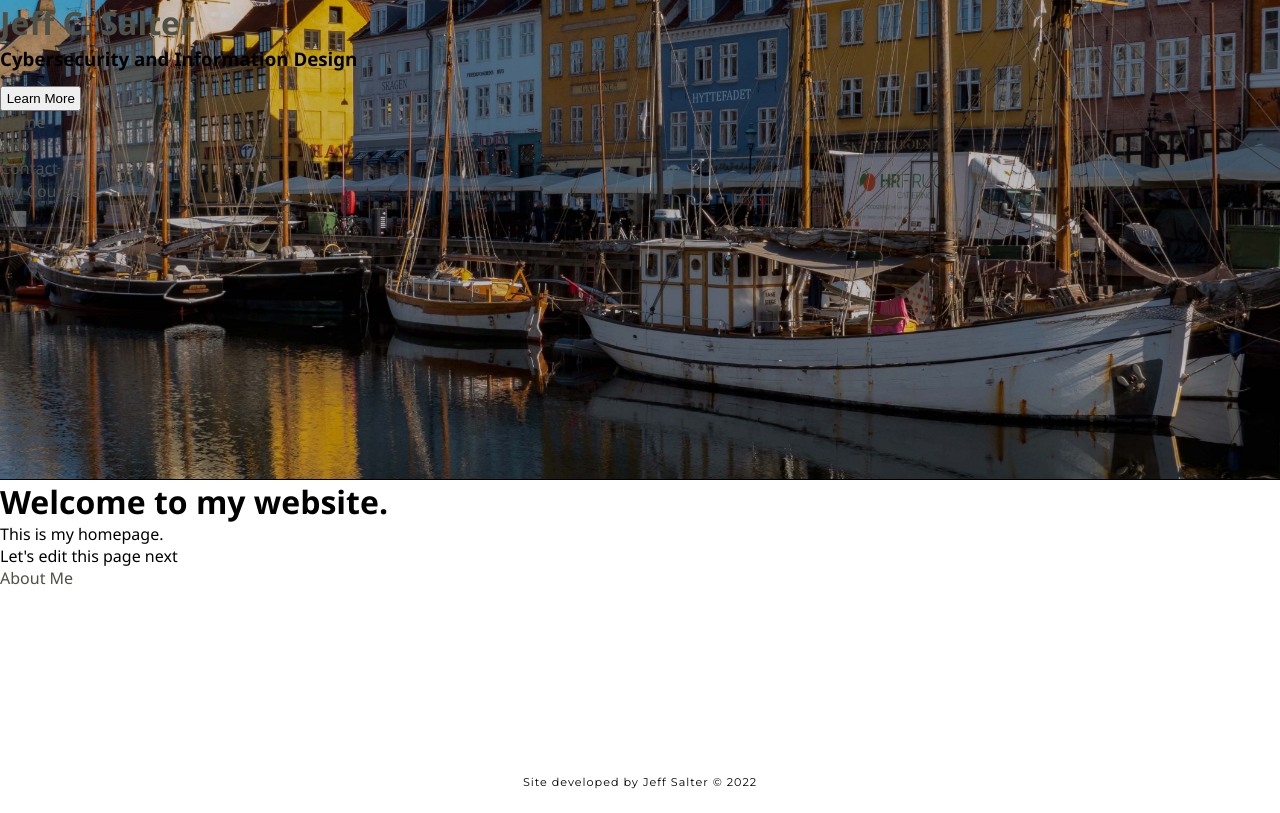
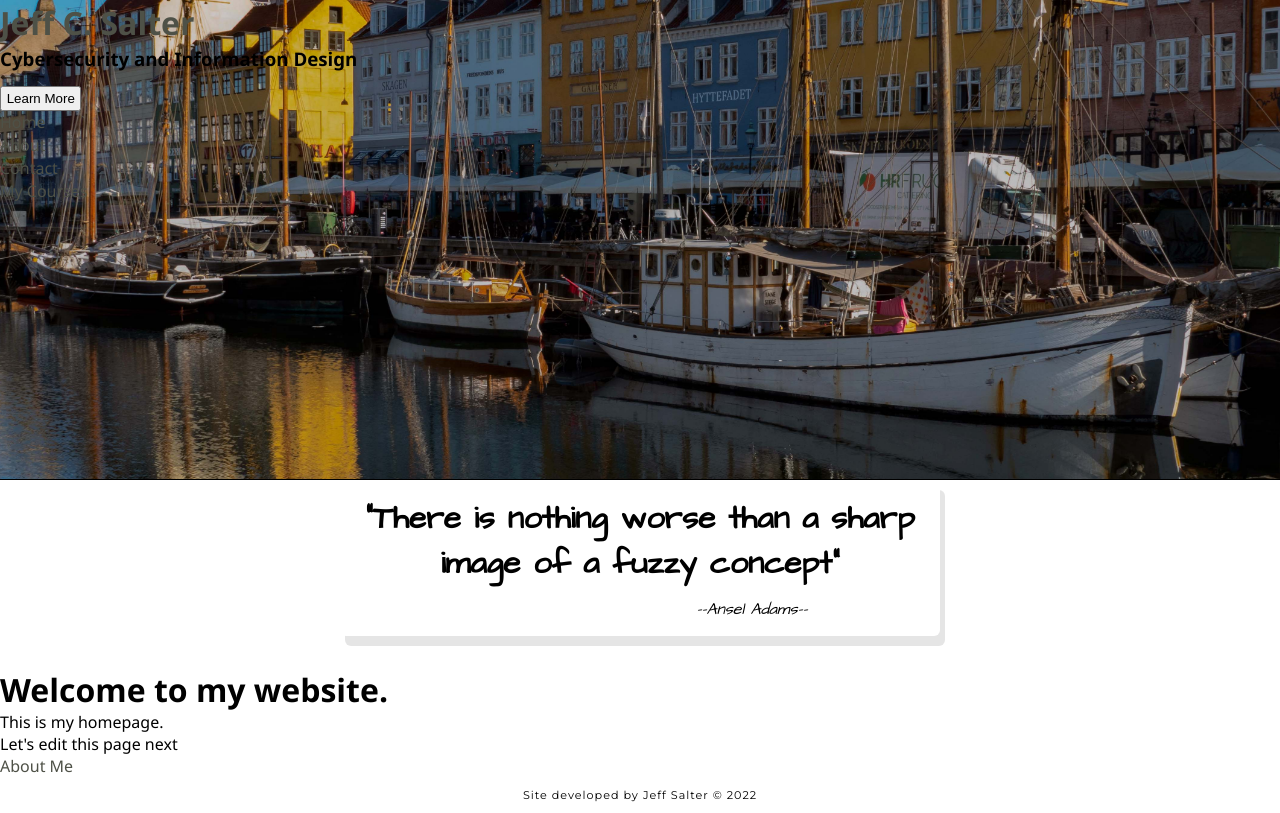
Before and after one commit to Goldfinger63/salter-02, a Gatsby site: page / in a window 1280 px wide. Built offline with nearby package versions, Linux system fonts and the light colour scheme; Gatsby itself is replaced by a stand-in of ours.

Commit message:
homepage-1

```diff
--- a/gatsby-config.js
+++ b/gatsby-config.js
@@ -36,6 +36,7 @@ module.exports = {
         fonts: [
           `julius sans one`,
           `montserrat\:300,400,400i,700`, // you can also specify font weights and styles
+          `architects daughter`,
         ],
         display: 'swap'
       },
--- /dev/null
+++ b/src/components/index.module.css
@@ -0,0 +1,19 @@
+.quoteBlock {
+    max-width: 600px;
+    box-shadow: 5px 10px rgba(0, 0,0, .10);
+    padding: 1em;
+    text-align: center;
+    margin: 0 auto 2em auto;
+    border-radius: 6px;
+}
+.quoteFont {
+    font-family: 'Architects Daughter', cursive;
+    font-size: 2em;
+}
+.quoteAuthor {
+    font-family: 'Architects Daughter', cursive;
+    font-size: 1em;
+    font-style: italic;
+    margin-left: 14em;
+    margin-top: .75em;
+}
--- a/src/pages/index.js
+++ b/src/pages/index.js
@@ -2,6 +2,7 @@
 import * as React from "react"
 import { Link } from 'gatsby'
 import Layout from "../components/layout"
+import { quoteFont, quoteBlock, quoteAuthor } from "../components/index.module.css"
 
 //Step 2: Define your component
 const IndexPage = () => {
@@ -9,6 +10,10 @@ const IndexPage = () => {
     <Layout>
     <main>
       <title>Jeff C. Salter</title>
+      <div className={quoteBlock}>
+        <h2 className={quoteFont}>"There is nothing worse than a sharp image of a fuzzy concept"</h2>
+       <p className={quoteAuthor}>--Ansel Adams--</p>
+      </div>
       <h1>Welcome to my website.</h1>
       <p>This is my homepage.</p>
       <p>Let's edit this page next</p>
```
